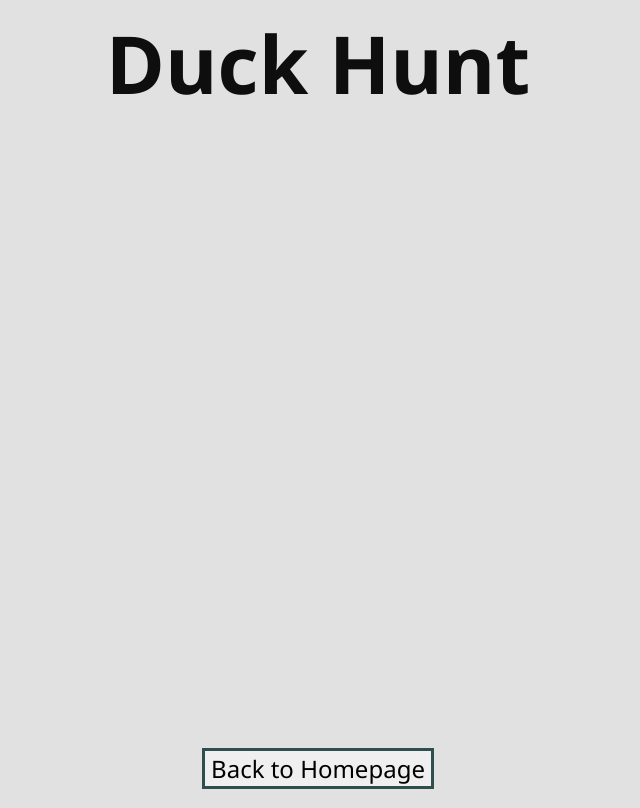
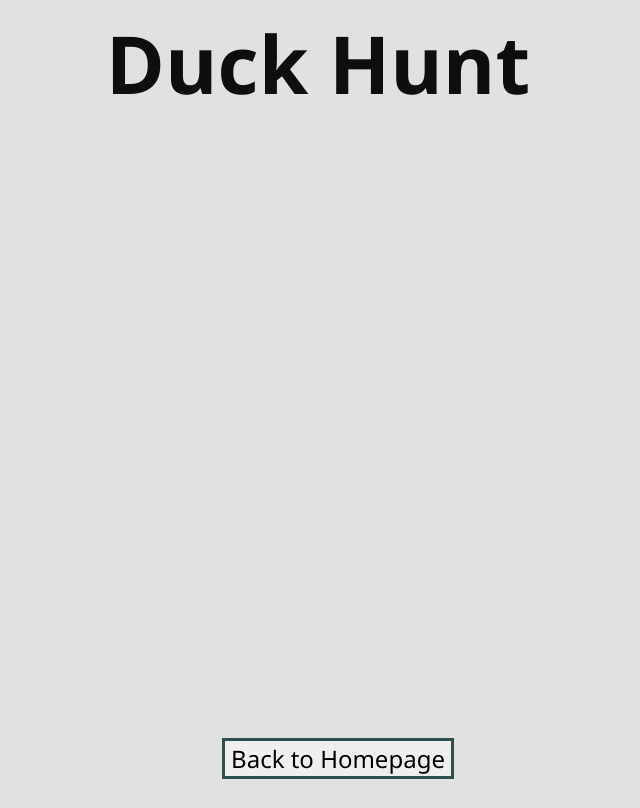
Before and after one commit to ChacePratt/chacepratt.github.io, a plain HTML site: page duck_hunt/duckhunt.html in a window 1280 px wide. Shown: the whole page, without its empty margins (322-962 px from the left). Drawn offline with Linux system fonts and the light colour scheme; no server answers.

Commit message:
Update Duck Hunt to v1.1.1
- Intro bug fix for slower devices (hopefully)
- Fix the Duck Hunt game page return button

```diff
--- a/duck_hunt/duckhunt.html
+++ b/duck_hunt/duckhunt.html
@@ -69,12 +69,12 @@
     }
 
     .center-bottom {
-        position: absolute;
+        position: relative;
+        padding: 20px;
         left: 25%;
         width: 50%;
         display: flex;
         justify-content: center;
-        bottom: 10px;
     }
 
     body {
```
Also changed, not shown: 1 other file.
